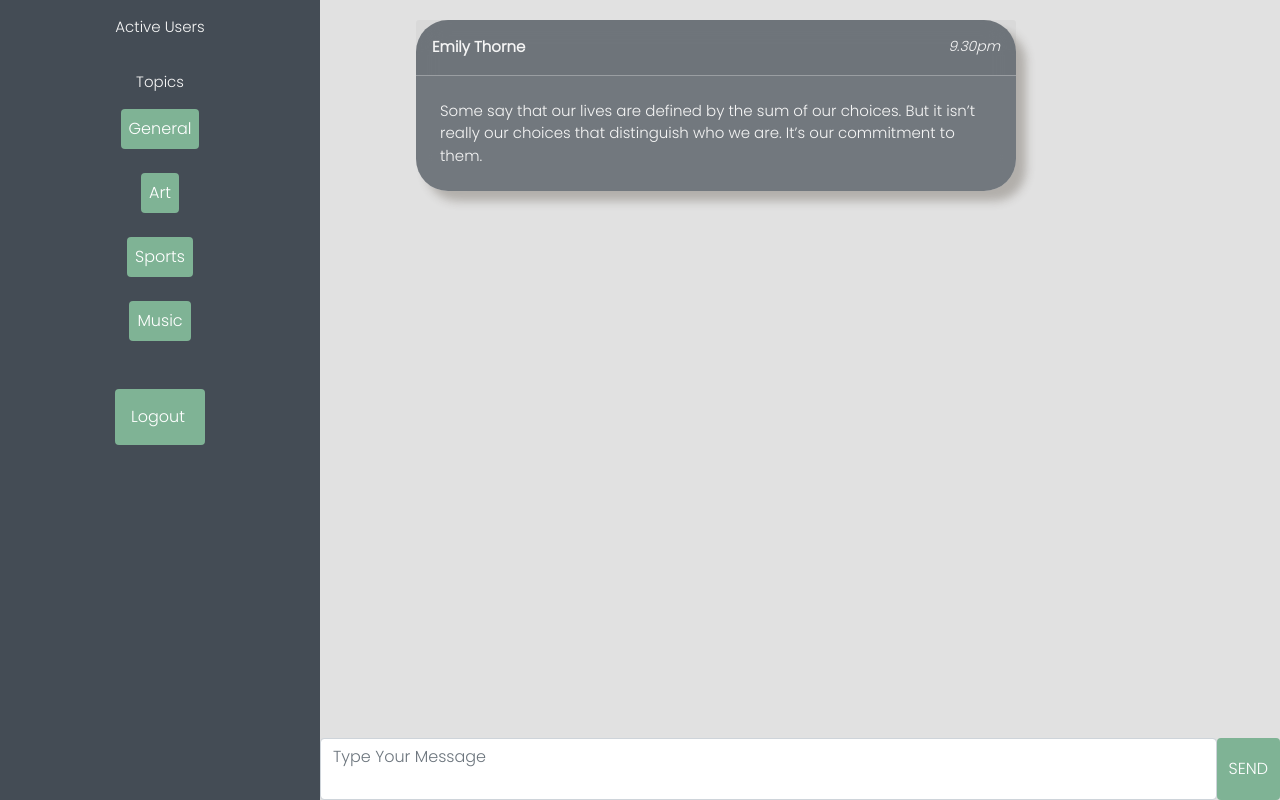
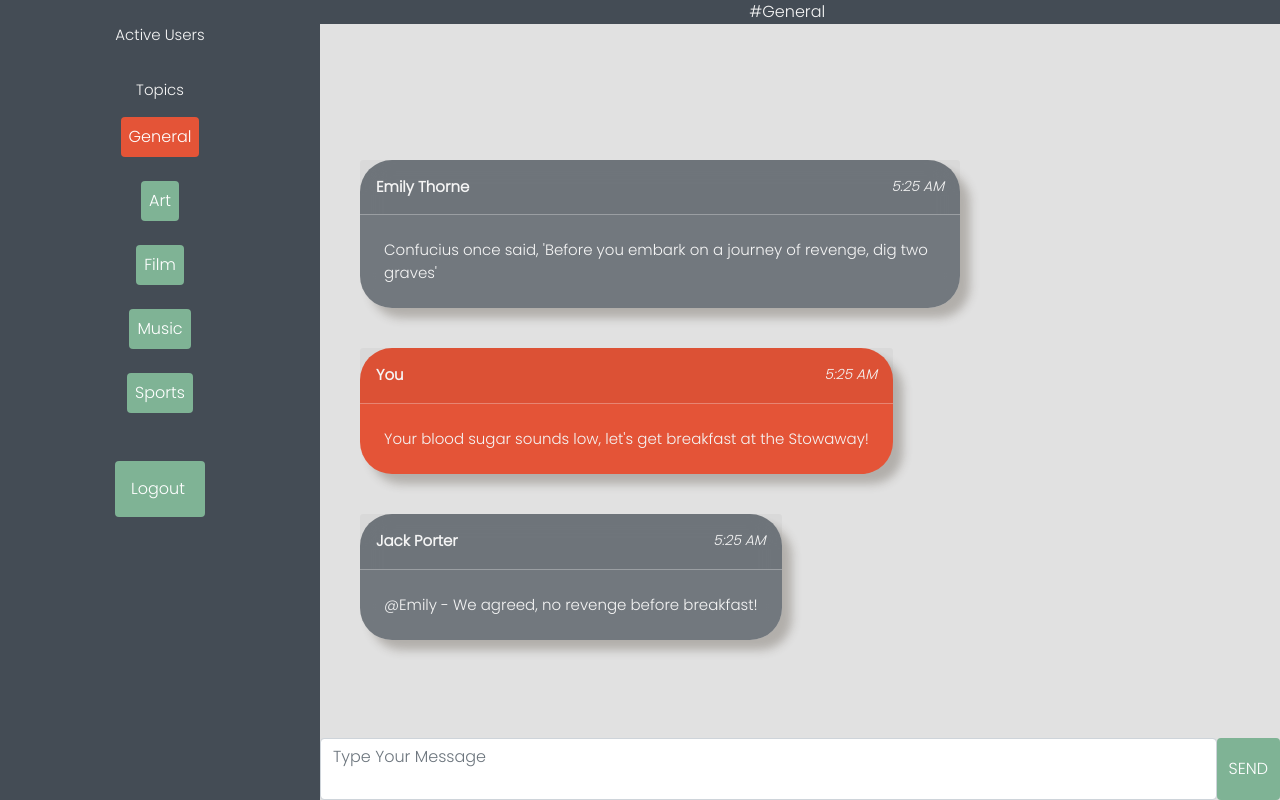
Before and after one commit to andysterks/chat_app, a React (Create React App) app: page /chat in a window 1280 px wide. Built offline with nearby package versions, Linux system fonts and the light colour scheme.

Commit message:
added dummy data, top info bar and updated CSS

```diff
--- a/src/Components/ChatInterface.css
+++ b/src/Components/ChatInterface.css
@@ -15,11 +15,6 @@ body {
 #container {
   min-height: 100vh;
   display: flex;
-}
-
-.box {
-  border: solid;
-  border-color: rgb(103, 103, 103);
 }
 
 .userText {
@@ -44,22 +39,22 @@ body {
 
 .discussionBox {
   position: relative;
-  /* background-color: rgb(225, 225, 225); */
-  /* width: 200px;
-  height: 200px; */
+  background-color: rgb(225, 225, 225);
   text-align: center;
   justify-content: center;
   align-content: center;
 }
 
 .messageBox {
-  border: solid rgba(133, 133, 133, 0.3);
+  /* border: solid rgba(133, 133, 133, 0.3) !important; */
   resize: none;
 }
 
 .messageBox:focus,
 .messageBox:active {
-  border-color: #7fb395;
+  outline: none !important;
+  border-color: #ffcb8f !important;
+  box-shadow: 0 0 5px #ffcb8f !important;
 }
 
 p {
@@ -73,8 +68,9 @@ p {
 }
 
 .btn:focus,
-.btn:active {
-  background-color: #e8874a !important;
+.btn:active,
+.btn:hover {
+  background-color: #e45437 !important;
   box-shadow: none !important;
   -webkit-box-shadow: none !important;
 }
@@ -93,20 +89,20 @@ p {
 .child {
   position: absolute;
   align-self: flex-end;
+  /* bottom: 0; */
 }
 
 .chat-container {
-  margin-top: 20px;
+  margin: 40px;
   background: rgba(68, 76, 85, 0.7);
   border-radius: 2em !important;
   backdrop-filter: blur(15px);
-  /* border: 2px solid rgba(255, 255, 255, 0.5); */
   background-clip: padding-box;
   box-shadow: 10px 10px 10px rgba(68, 60, 46, 0.3);
   overflow-wrap: break-word;
   word-wrap: break-word;
-  min-width: 200px;
   max-width: 600px;
+  width: fit-content;
   height: fit-content;
   color: whitesmoke;
   text-align: left;
@@ -118,10 +114,27 @@ p {
 
 @media only screen and (min-height: 1500px) {
   .logoutBtn {
-    margin-top: 72rem !important;
+    margin-top: 66rem !important;
   }
 }
 
 a {
   width: 90px;
 }
+
+#navbar {
+  background-color: #444c55;
+  text-align: center;
+  color: whitesmoke;
+  display: table;
+  position: absolute;
+  vertical-align: middle;
+  width: 100%;
+  z-index: 1;
+  padding-left: 23%;
+}
+
+.sendBtn:active,
+.sendBtn:focus {
+  background-color: #7fb395 !important;
+}
--- a/src/Components/ChatInterface.js
+++ b/src/Components/ChatInterface.js
@@ -12,13 +12,7 @@ const send = () => {
   message.value = "";
 };
 
-let name = "Emily Thorne";
-let time = "9.30pm";
-let date = "3/18/22";
-let theMessage =
-  "Some say that our lives are defined by the sum of our choices.\
-   But it isn’t really our choices that distinguish who we are. \
-   It’s our commitment to them.";
+let theMessage = "";
 
 const handleSubmit = (e) => {
   e.preventDefault();
@@ -26,23 +20,107 @@ const handleSubmit = (e) => {
 };
 
 const ChatInterface = () => {
+  function displayTime() {
+    const date = new Date();
+    const hours = date.getHours().toString().padStart(2, 0);
+    const newHour = (hours % 12 || 12).toString();
+    const minutes = date.getMinutes().toString().padStart(2, 0);
+
+    const amPM = hours < "12" || hours === "24" ? "AM" : "PM";
+
+    return `${newHour}:${minutes} ${amPM}`;
+  }
+
+  let theTime = displayTime();
+
+  let userEmily = {
+    id: "2",
+    name: "Emily Thorne",
+    messages: [
+      {
+        text: "Some say that our lives are defined by the sum of our choices.\
+      But it isn’t really our choices that distinguish who we are. \
+      It’s our commitment to them.",
+      },
+      {
+        text: "Confucius once said, 'Before you embark on a journey of revenge, dig two graves'",
+      },
+    ],
+  };
+
+  let userSelf = {
+    id: "1",
+    name: "You",
+    messages: [
+      {
+        text: "Wow...that's a little deep for an early morning, is it not? 😅",
+      },
+      {
+        text: "Your blood sugar sounds low, let's get breakfast at the Stowaway!",
+      },
+    ],
+  };
+
+  let userJack = {
+    id: "3",
+    name: "Jack Porter",
+    messages: [
+      { text: "@Emily - Babe, calm down! " },
+      { text: "@Emily - We agreed, no revenge before breakfast!" },
+    ],
+  };
+
+  let users = [userEmily, userSelf, userJack];
+
+  const theUsers =
+    users &&
+    users.map((user, index) => {
+      return (
+        <div
+          className="chat-container"
+          style={
+            user.name === "You" ? { background: "#e45437" } : { background: "" }
+          }
+          key={index}
+        >
+          <div
+            className="card-header d-flex justify-content-between p-3"
+            style={{ borderBottom: "1px solid rgba(255, 255, 255, 0.3" }}
+          >
+            <p className="fw-bold mb-0">{user?.name}</p>
+            <p className=" small mb-0">
+              <i>{theTime}</i>
+            </p>
+          </div>
+          <div className="card-body">
+            <p className="mb-0 mx-auto p-2">{user.messages[1].text}</p>
+          </div>
+        </div>
+      );
+    });
+
   return (
     <>
       <div id="container">
+        <div className="text-center mx-auto" id="navbar">
+          #General
+        </div>
+
         <div className="userBox col-3 userText">
-          <p className="text-center p-3">Active Users</p>
+          <p className="text-center p-3 mt-2">Active Users</p>
           <p className="text-center ">Topics</p>
           <Button
-            className="p-2 d-flex justify-content-center align-items-center mx-auto mb-4 active"
-            active
+            className="p-2 d-flex justify-content-center align-items-center mx-auto mb-4"
+            autoFocus="True"
           >
             General
           </Button>
           <Button className="p-2 d-flex text-center mx-auto mb-4">Art</Button>
-          <Button className="p-2 d-flex text-center mx-auto mb-4">
+          <Button className="p-2 d-flex text-center mx-auto mb-4">Film</Button>
+          <Button className="p-2 d-flex text-center mx-auto mb-4">Music</Button>
+          <Button className="p-2 d-flex text-center mx-auto mb-5">
             Sports
           </Button>
-          <Button className="p-2 d-flex text-center mx-auto mb-5">Music</Button>
 
           <Button
             className="p-3 d-flex text-center mx-auto logoutBtn"
@@ -54,23 +132,8 @@ const ChatInterface = () => {
         </div>
 
         <div className="parent">
-          <div className="discussionBox p-5" id="chatBox"></div>
-
-          {/* the message container  */}
-
-          <div className=" chat-container">
-            <div
-              className="card-header d-flex justify-content-between p-3"
-              style={{ borderBottom: "1px solid rgba(255, 255, 255, 0.3" }}
-            >
-              <p className="fw-bold mb-0">{name}</p>
-              <p className=" small mb-0">
-                <i>{time}</i>
-              </p>
-            </div>
-            <div className="card-body">
-              <p className="mb-0 mx-auto p-2">{theMessage}</p>
-            </div>
+          <div className="discussionBox" id="chatBox">
+            {theUsers}
           </div>
 
           <div className="flex child">
@@ -93,7 +156,7 @@ const ChatInterface = () => {
                 />
               </div>
             </div>
-            <Button type="submit" className="btn" onClick={send}>
+            <Button type="submit" className="btn sendBtn" onClick={send}>
               SEND
             </Button>
           </div>
--- a/src/Components/SignInForm.css
+++ b/src/Components/SignInForm.css
@@ -51,9 +51,6 @@ body {
   box-shadow: inset 8px 8px 8px #cbced1, inset -8px -8px 8px #fff;
 }
 
-/* .wrapper .form-field {
-  color: #555;
-} */
 
 .wrapper .btn {
   box-shadow: none;
@@ -75,7 +72,7 @@ body {
 }
 
 .wrapper a:hover {
-  color: #e8874a;
+  color: #e45437;
 }
 
 @media (max-width: 380px) {
@@ -88,3 +85,8 @@ body {
 .userIcon, .pwdIcon {
     max-width: 20px;
 }
+
+.loginBtn:hover {
+  color: whitesmoke !important;
+  background-color: #e45437 !important;
+}
--- a/src/Components/SignInForm.js
+++ b/src/Components/SignInForm.js
@@ -17,7 +17,7 @@ const SignInForm = () => {
              <form className="p-3 mt-3 text-center">
                <div className="form-field d-flex align-items-center"> <span> <img className="userIcon" alt="userIcon" src={userIcon}/> </span> <input type="text" name="userName" id="userName" placeholder="Username"></input></div>
                <div className="form-field d-flex align-items-center"> <span><img className="pwdIcon" alt="pwdIcon" src={pwdIcon}/></span> <input type="password" name="password" id="password" placeholder="Password"></input></div>
-               <Button className="btn mt-3 p-2" as={Link} to="chat">Login</Button>
+               <Button className="btn mt-3 p-2 loginBtn" as={Link} to="chat">Login</Button>
                 </form>
                 <div className="text-center fs-6 p-3"> Not a member? <a href="#">Sign Up</a></div>
                 {/* <div className="text-center p-2" style={{fontSize: "13px"}}> <a href="#">Forgot Password</a></div> */}
```
Also changed, not shown: src/App.js (+4 -20 lines).
